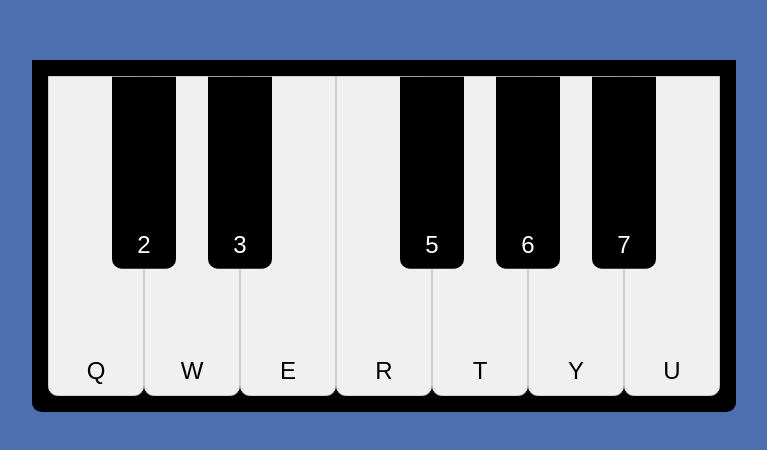
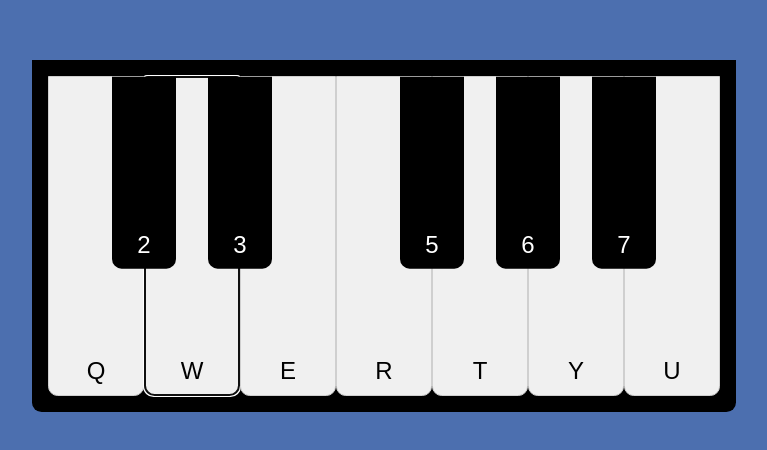
Before and after one commit to WenderG/Teclado_musical, a React (Vite) app: page / in a window 1280 px wide. Shown: the part 164-614 px from the top of the page, without its empty margins (256-1023 px from the left). Built offline with nearby package versions, Linux system fonts and the light colour scheme.

Commit message:
build(WhiteKey): implement tests of tone lib in WhiteKey

```diff
--- a/src/components/WhiteKey/WhiteKey.jsx
+++ b/src/components/WhiteKey/WhiteKey.jsx
@@ -1,10 +1,50 @@
+import * as Tone from 'tone'
+import { useEffect, useRef } from 'react';
+
 import './WhiteKey.css'
 
 export function WhiteKey() {
+  const synth = new Tone.Synth().toDestination();
+  const keyRef = useRef(null);
+
+  const keys = {
+    'q': () => synth.triggerAttackRelease("C3", "1n"),
+    'w': () => synth.triggerAttackRelease("D3", "2n")
+  }
+
+  useEffect(() => {
+    keyRef.current.focus();
+  }, [])
+
+  function keyPress(event) {
+    if (keys.hasOwnProperty(event.key)) {
+      const currentKey = keys[event.key];
+      currentKey();
+    }
+
+    return
+  }
+
   return (
     <div className="piano-white-keys flex">
-      <div className="white-key">Q</div>
-      <div className="white-key">W</div>
+      <button
+        className="white-key"
+        ref={keyRef}
+        tabIndex={1}
+        onKeyDown={keyPress}
+        onBlur={() => keyRef.current.focus()}
+      >
+        Q
+      </button>
+      <button
+        className="white-key"
+        tabIndex={2}
+        ref={keyRef}
+        onKeyDown={keyPress}
+        onBlur={() => keyRef.current.focus()}
+      >
+        W
+      </button>
       <div className="white-key">E</div>
       <div className="white-key">R</div>
       <div className="white-key">T</div>
```
